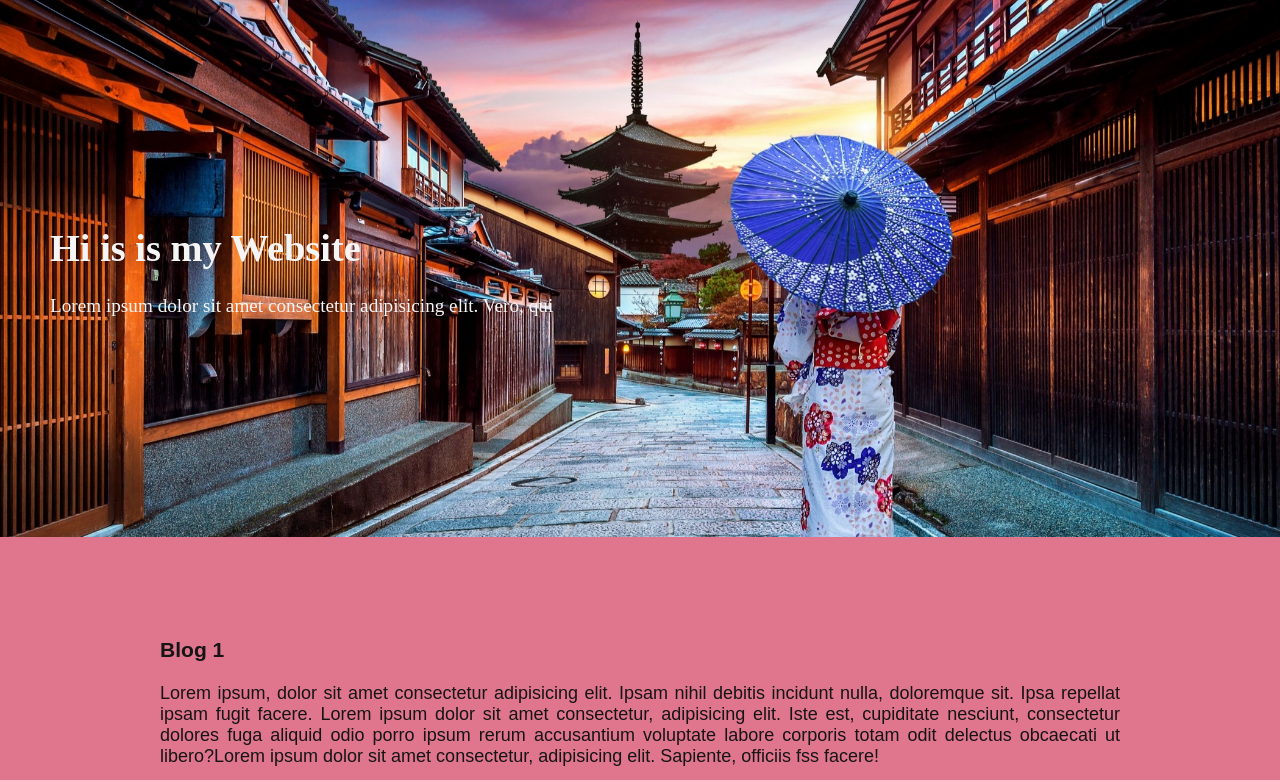
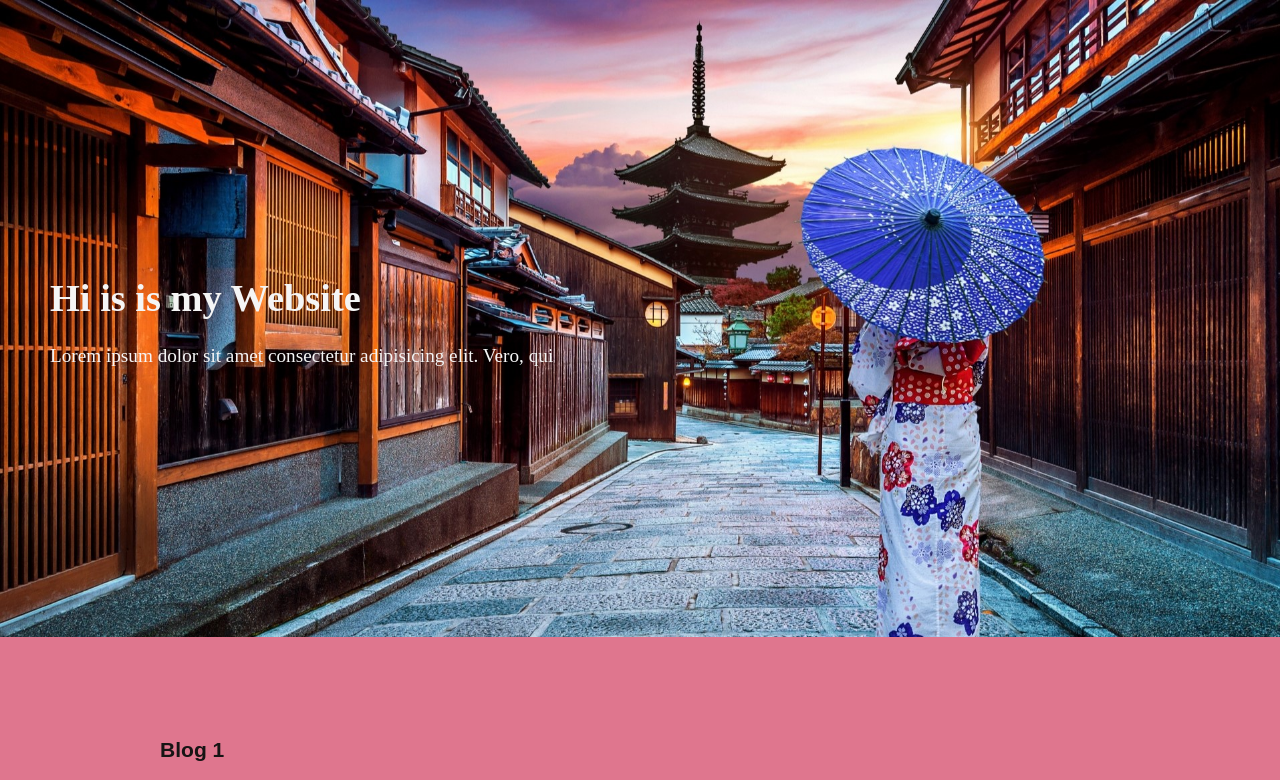
Before and after one commit to smarifurrahman/new-third-repo, a plain HTML site: page index.html in a window 1280 px wide. Shown: the top 780 px of the page. Drawn offline with Linux system fonts and the light colour scheme.

Commit message:
bug-fixed

```diff
--- a/css/styles.css
+++ b/css/styles.css
@@ -6,7 +6,7 @@ body {
     background-image: url('../images/japan-m.jpg');
     background-repeat: no-repeat;
     background-size: cover;
-    padding: 200px 50px 200px;
+    padding: 250px 50px 250px;
     color: whitesmoke;
     font-size: larger;
     background-color: #391B22;
```
